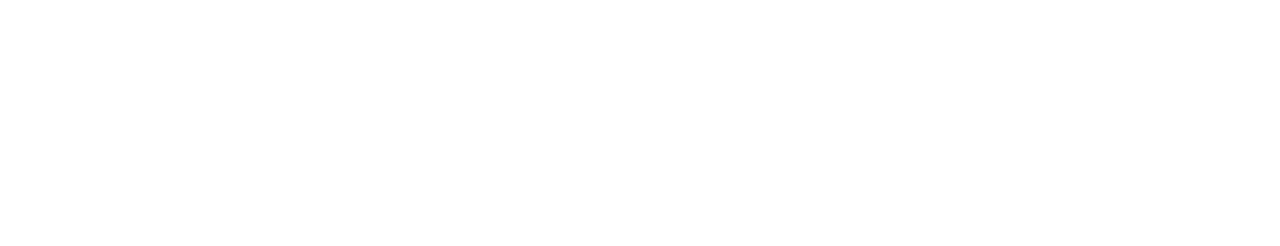
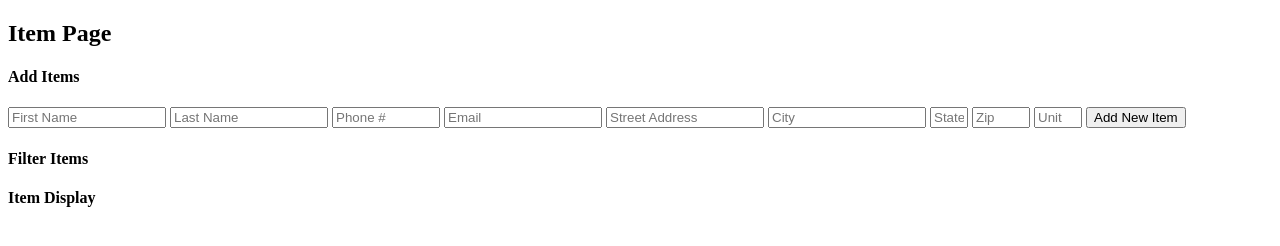
Before and after one commit to towles-osu/DatabaseProjectHobbyShop, a plain HTML site: page customers.html in a window 1280 px wide. Drawn offline with Linux system fonts and the light colour scheme.

Commit message:
Update customers.html

```diff
--- a/customers.html
+++ b/customers.html
@@ -5,7 +5,31 @@
         <title>title</title>
     </head>
     <body>
-        <span id="output"></span>
+        <h2>Item Page</h2>
+        <h4>Add Items</h4>
+        <div id="inputArea">
+            <form id="inputItem">
+                <input id="newName" type="text" style="width: 150px" maxlength='30' placeholder="First Name"/>
+                <input id="newSku" type="text" style="width: 150px" maxlength='30' placeholder="Last Name"/>
+                <input type="number" id="newQuant" style="width: 100px" maxlength='10' placeholder="Phone #"/>
+                <input type="email" id="newEmail" style="width: 150px" maxlength='30' placeholder="Email"/>
+                <input type="number" id="newStreetAddress" style="width: 150px" maxlength='30' placeholder="Street Address"/>
+                <input type="text" id="newCity" style="width: 150px" maxlength='20' placeholder="City"/>
+                <input type="text" id="newState" style="width: 30px" maxlength='2' placeholder="State"/>
+                <input type="number" id="newPrice" style="width: 50px" maxlength='5' placeholder="Zip"/>
+                <input type="number" id="newPrice" style="width: 40px" maxlength='5' placeholder="Unit"/>
+                <input id="addItem" type="button" value="Add New Item" />
+            </form>
+        </div>
+
+        <div id="queryArea">
+            <h4>Filter Items</h4>
+
+        </div>
+
+        <div id="outputArea">
+            <h4>Item Display</h4>
+        </div>
         <script src="customers.js"></script>
     </body>
 </html>
```
